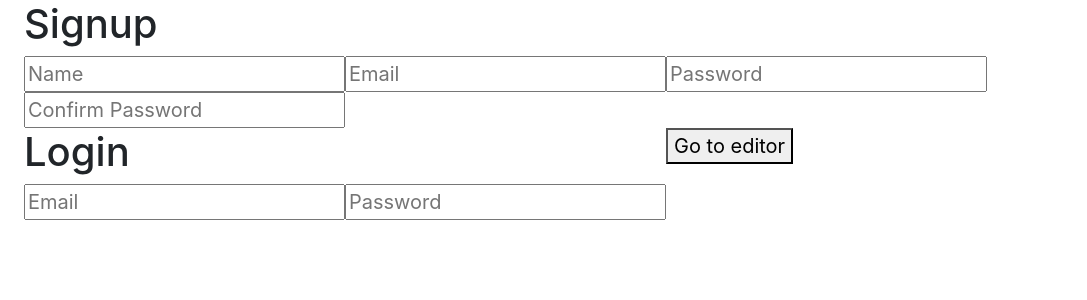
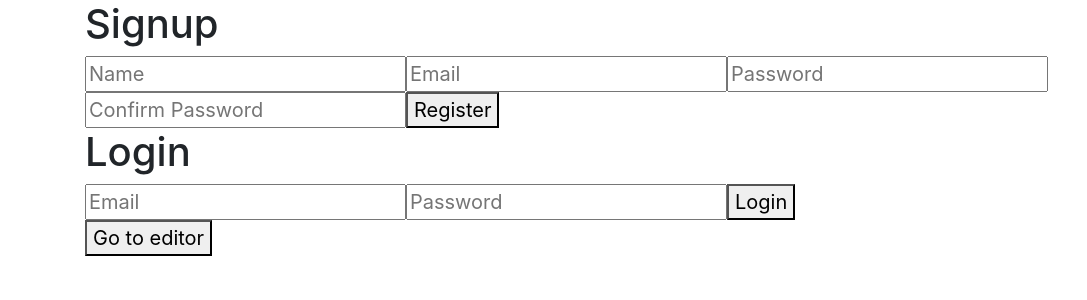
Before and after one commit to chiraglulla/markdown-on-steroids, a React (Create React App) app: page / in a window 1280 px wide. Shown: the top 300 px of the page, without its empty margins (0-1087 px from the left). Built offline with nearby package versions, Linux system fonts and the light colour scheme.

Commit message:
Build template home page with signup, login, and gotoeditor components

```diff
--- /dev/null
+++ b/src/Components/GoToEditor.js
@@ -0,0 +1,17 @@
+import { Link } from 'react-router-dom';
+
+const GoToEditor = () => {
+  return (
+    <Link to="/editor">
+      <button
+        style={{
+          cursor: 'pointer',
+        }}
+      >
+        Go to editor
+      </button>
+    </Link>
+  );
+};
+
+export default GoToEditor;
--- a/src/Components/Home.js
+++ b/src/Components/Home.js
@@ -1,28 +1,14 @@
-import { Link } from "react-router-dom";
+import Signup from './Signup';
+import Login from './Login';
+import GoToEditor from './GoToEditor';
 
 const Home = () => {
   return (
-    <>
-      <div id="signup">
-        <h1>Signup</h1>
-        <form>
-          <input placeholder="Name" type="text" />
-          <input placeholder="Email" type="text" />
-          <input placeholder="Password" type="password" />
-          <input placeholder="Confirm Password" type="password" />
-        </form>
-      </div>
-      <div id="login">
-        <h1>Login</h1>
-        <form>
-          <input placeholder="Email" type="text" />
-          <input placeholder="Password" type="password" />
-        </form>
-      </div>
-      <Link to="/editor">
-        <button>Go to editor</button>
-      </Link>
-    </>
+    <div className="container">
+      <Signup />
+      <Login />
+      <GoToEditor />
+    </div>
   );
 };
 
--- /dev/null
+++ b/src/Components/Login.js
@@ -0,0 +1,63 @@
+import { useState } from 'react';
+
+const Login = () => {
+  const [email, setEmail] = useState('');
+  const [password, setPassword] = useState('');
+
+  const handleLogin = (e) => {
+    e.preventDefault();
+    fetch(`http://localhost:5000/api/v1/user/login`, {
+      method: 'POST',
+      mode: 'cors',
+      credentials: 'include',
+      headers: {
+        Accept: 'application/json',
+        'Content-Type': 'application/json',
+      },
+      body: JSON.stringify({
+        email,
+        password,
+      }),
+    })
+      .then((res) => {
+        if (!res.ok) throw Error('Cannot fetch data.');
+        return res.json();
+      })
+      .then((data) => {
+        console.log(data);
+      })
+      .catch((err) => {
+        console.log(err);
+      });
+  };
+
+  return (
+    <div id="login">
+      <h1>Login</h1>
+      <form>
+        <input
+          value={email}
+          onChange={(e) => setEmail(e.target.value)}
+          placeholder="Email"
+          type="email"
+        />
+        <input
+          value={password}
+          onChange={(e) => setPassword(e.target.value)}
+          placeholder="Password"
+          type="password"
+        />
+        <button
+          style={{
+            cursor: 'pointer',
+          }}
+          onClick={handleLogin}
+        >
+          Login
+        </button>
+      </form>
+    </div>
+  );
+};
+
+export default Login;
--- /dev/null
+++ b/src/Components/Signup.js
@@ -0,0 +1,91 @@
+import { useState } from 'react';
+
+const Signup = () => {
+  const [name, setName] = useState('');
+  const [email, setEmail] = useState('');
+  const [password, setPassword] = useState('');
+  const [confirmPassword, setConfirmPassword] = useState('');
+
+  const handleChange = (e) => {
+    const { value, id } = e.target;
+    if (id === 'name') setName(value);
+    if (id === 'email') setEmail(value);
+    if (id === 'password') setPassword(value);
+    if (id === 'confirmPassword') setConfirmPassword(value);
+  };
+
+  const handleRegister = (e) => {
+    e.preventDefault();
+    fetch(`http://localhost:5000/api/v1/user/signup`, {
+      method: 'POST',
+      mode: 'cors',
+      credentials: 'include',
+      headers: {
+        Accept: 'application/json',
+        'Content-Type': 'application/json',
+      },
+      body: JSON.stringify({
+        name,
+        email,
+        password,
+        confirmPassword,
+      }),
+    })
+      .then((res) => {
+        if (!res.ok) throw Error('Cannot fetch data.');
+        return res.json();
+      })
+      .then((data) => {
+        console.log(data);
+      })
+      .catch((err) => {
+        console.log(err);
+      });
+  };
+
+  return (
+    <div id="signup">
+      <h1>Signup</h1>
+      <form>
+        <input
+          onChange={handleChange}
+          value={name}
+          placeholder="Name"
+          type="text"
+          id="name"
+        />
+        <input
+          onChange={handleChange}
+          value={email}
+          placeholder="Email"
+          type="text"
+          id="email"
+        />
+        <input
+          onChange={handleChange}
+          value={password}
+          placeholder="Password"
+          type="password"
+          id="password"
+        />
+        <input
+          onChange={handleChange}
+          value={confirmPassword}
+          placeholder="Confirm Password"
+          type="password"
+          id="confirmPassword"
+        />
+        <button
+          style={{
+            cursor: 'pointer',
+          }}
+          onClick={handleRegister}
+        >
+          Register
+        </button>
+      </form>
+    </div>
+  );
+};
+
+export default Signup;
```
